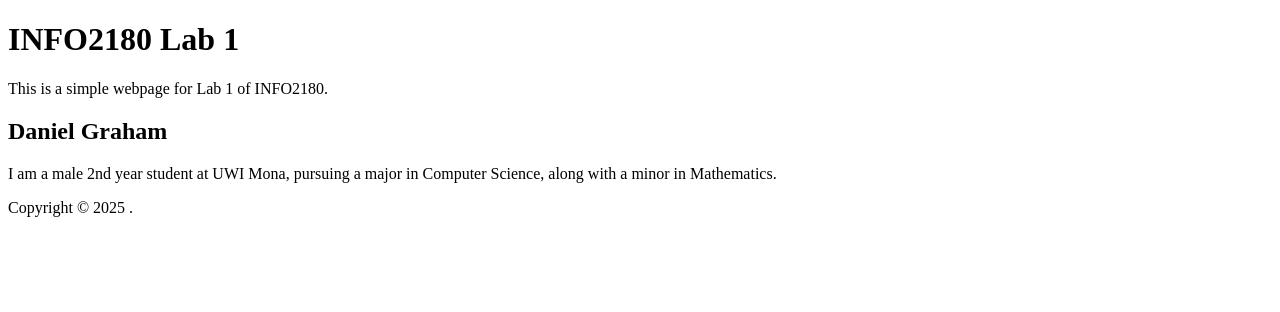
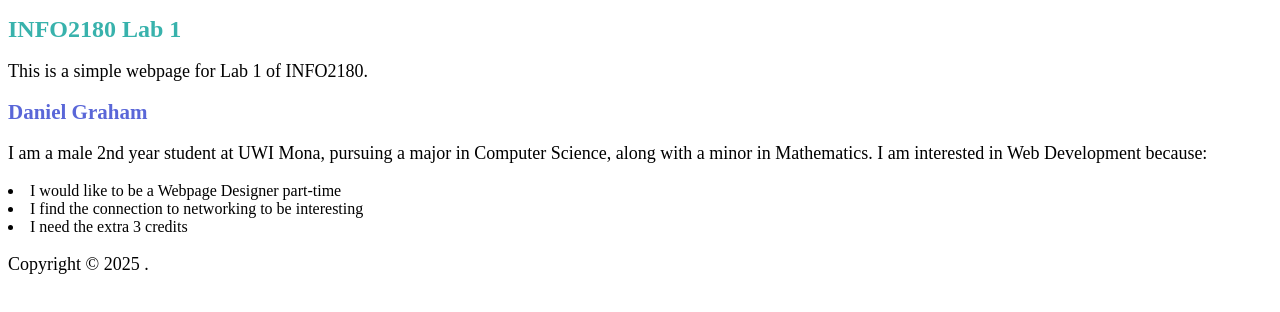
Before and after one commit to dzgraham/Info2180_Lab, a plain HTML site: page index.html in a window 1280 px wide. Drawn offline with Linux system fonts and the light colour scheme.

Commit message:
Added styles.css file and updated HTML file

```diff
--- a/index.html
+++ b/index.html
@@ -5,6 +5,8 @@
     <meta name="viewport" content="width=device-width, initial-scale=1.0">
     <meta http-equiv="X-UA-Compatible" content="ie=edge">
     <title>INFO2180 Lab 1</title>
+    <link rel="stylesheet" href="styles.css">
+
 </head>
 <body>
     <header>
@@ -14,7 +16,12 @@
     <main>
         <h2>Daniel Graham</h2>
         <p>I am a male 2nd year student at UWI Mona, pursuing a major in Computer Science, along with a minor
-            in Mathematics.</p>
+            in Mathematics.
+            I am interested in Web Development because:
+            <li> I would like to be a Webpage Designer part-time</li>
+            <li> I find the connection to networking to be interesting</li>
+            <li> I need the extra 3 credits</li>
+        </p>
     </main>
     <footer>
         <p>Copyright &copy; 2025 <Daniel Graham>.</p>
--- /dev/null
+++ b/styles.css
@@ -0,0 +1,13 @@
+h1 {
+    font-size: 24px;
+    color: #38B2AC;
+}
+
+h2 {
+    font-size: 21px;
+    color: #5A67D8;
+}
+
+p {
+    font-size: 18px;
+}
```
